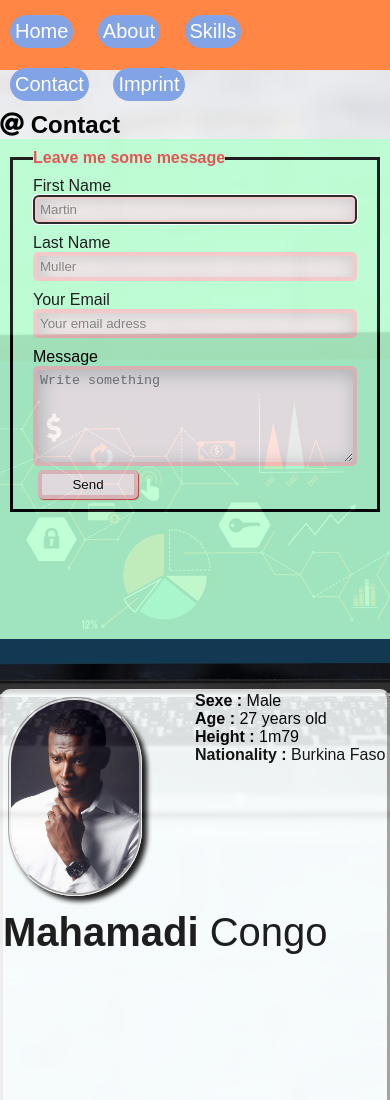
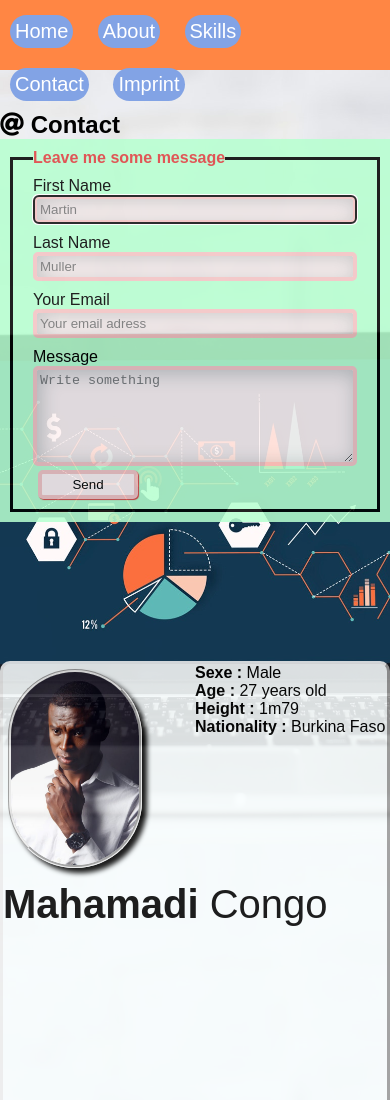
Before and after one commit to dciberlin/princeblack.github.io, a plain HTML site: page project/contact.html in a window 390 px wide. Shown: the top 1100 px of the page. Drawn offline with Linux system fonts and the light colour scheme; files that its build step writes are made by us from their sources.

Commit message:
responsive.corret

```diff
--- a/project/contact.html
+++ b/project/contact.html
@@ -4,7 +4,7 @@
 	<title>Contact</title>
 	<link rel="stylesheet" type="text/css" href="css/style.css">  <!-- css page link -->
 	<link rel="shortout icon"  href="img/WebBaba.png"> <!-- the company logo  in top-->
-	<link rel="stylesheet" type="text/css" href="responsive.css">
+	<link rel="stylesheet" type="text/css" href="css/responsive.css">
     <meta name="viewport"  content="width=device-width, initial-scale=1">
     <link rel="stylesheet" href="https://use.fontawesome.com/releases/v5.7.2/css/all.css" integrity="sha384-fnmOCqbTlWIlj8LyTjo7mOUStjsKC4pOpQbqyi7RrhN7udi9RwhKkMHpvLbHG9Sr" crossorigin="anonymous">
 
--- a/project/css/responsive.css
+++ b/project/css/responsive.css
@@ -50,7 +50,7 @@
 		width: 100%;
 
 	}
-	 #section1 , #section2, #section4,  #section6, #section7, #profile-aside,form
+	 #section1 , #section2, #section4,  #section6, #section7, #section8 , #profile-aside,f
 
 	{
 		height: 500px;
@@ -62,6 +62,10 @@
 		height: 850px;
 		width: 100%;
 		float: right;
+	}
+	form
+	{
+		width: 100%;
 	}
 
 	#section5
```
